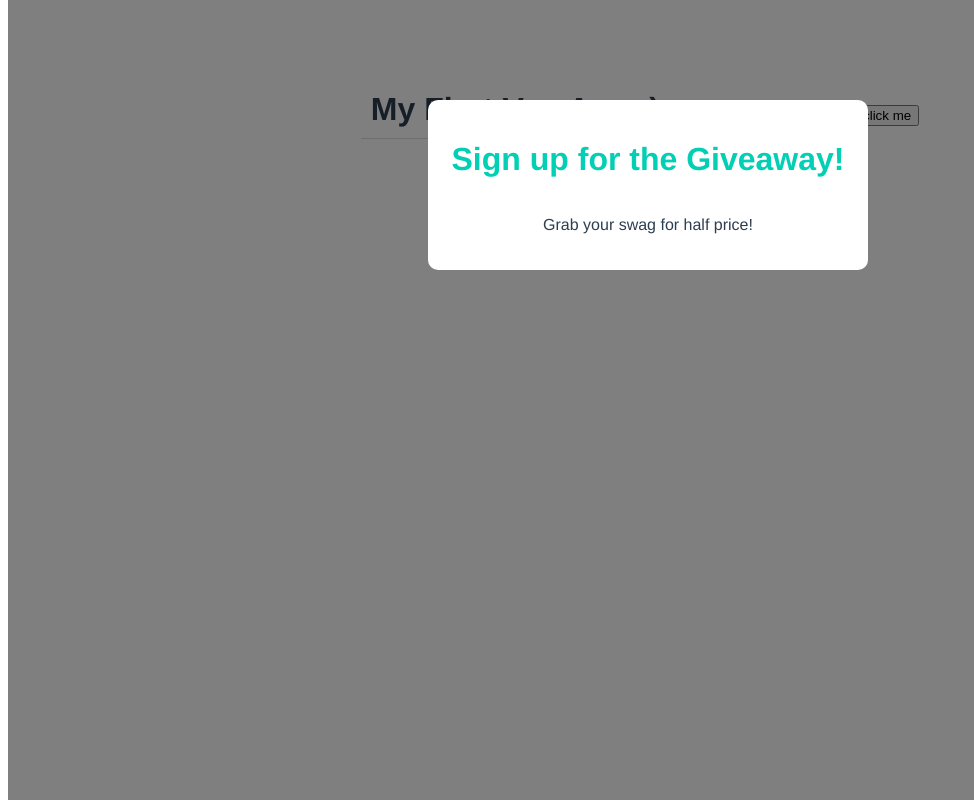
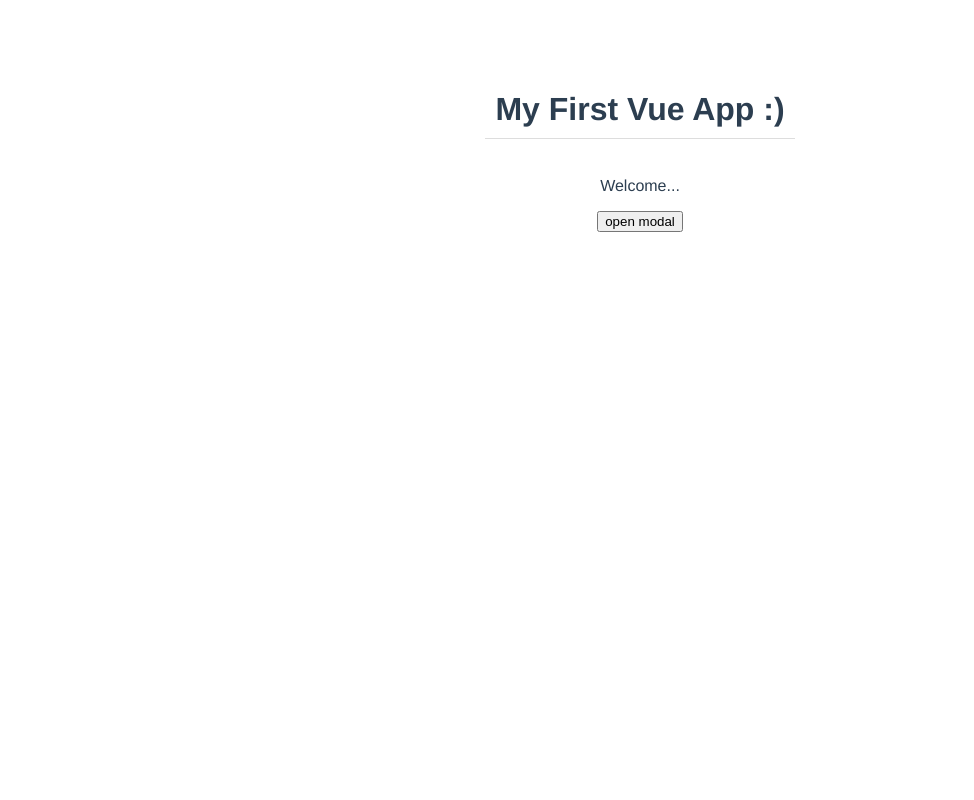
Before and after one commit to jorwoods/learn-vue, a Vue app: page / in a window 1280 px wide. Shown: the whole page, without its empty margins (0-974 px from the left). Built offline with nearby package versions, Linux system fonts and the light colour scheme.

Commit message:
Emit event from component back to parent

```diff
--- a/src/App.vue
+++ b/src/App.vue
@@ -1,9 +1,11 @@
 <template>
   <h1>{{ title }}</h1>
-  <input type="text" ref="name">
-  <button @click="handleClick">click me</button>
+  <p>Welcome...</p>
+  <div v-if="showModal">
   <!-- Below only works after it has been imported and registered as a component -->
-  <Modal :header="header" :text="text" />
+  <Modal :header="header" :text="text" theme="sale" @close="toggleModal" />
+  </div>
+  <button @click="toggleModal">open modal</button>
 </template>
 
 <script>
@@ -16,6 +18,7 @@ export default {
       title: 'My First Vue App :)',
       header: "Sign up for the Giveaway!",
       text: "Grab your swag for half price!",
+      showModal: false,
     }
   },
   components: {
@@ -26,6 +29,10 @@ export default {
       console.log(this.$refs.name)
       this.$refs.name.classList.add('active')
       this.$refs.name.focus()
+    },
+
+    toggleModal () {
+      this.showModal = ! this.showModal
     }
   }
 }
--- a/src/components/Modal.vue
+++ b/src/components/Modal.vue
@@ -1,6 +1,7 @@
 <template>
-  <div class="backdrop">
-    <div class="modal">
+  <div class="backdrop" @click="closeModal">
+    <!-- Conditional classes. Key is the class that we may want to bind. Value is the boolean -->
+    <div class="modal" :class="{ sale : theme === 'sale' }">
       <h1>{{ header }}</h1>
       <p>{{ text }}</p>
     </div>
@@ -9,7 +10,12 @@
 
 <script>
 export default {
-  props: ['header', 'text']
+  props: ['header', 'text', 'theme'],
+  methods: {
+    closeModal () {
+      this.$emit('close')
+    }
+  }
 }
 </script>
 
@@ -33,4 +39,11 @@ export default {
     border: none;
     padding: 0;
   }
+  .modal.sale{
+    background: crimson;
+    color: white;
+  }
+  .modal.sale h1 {
+    color: white;
+  }
 </style>
```
